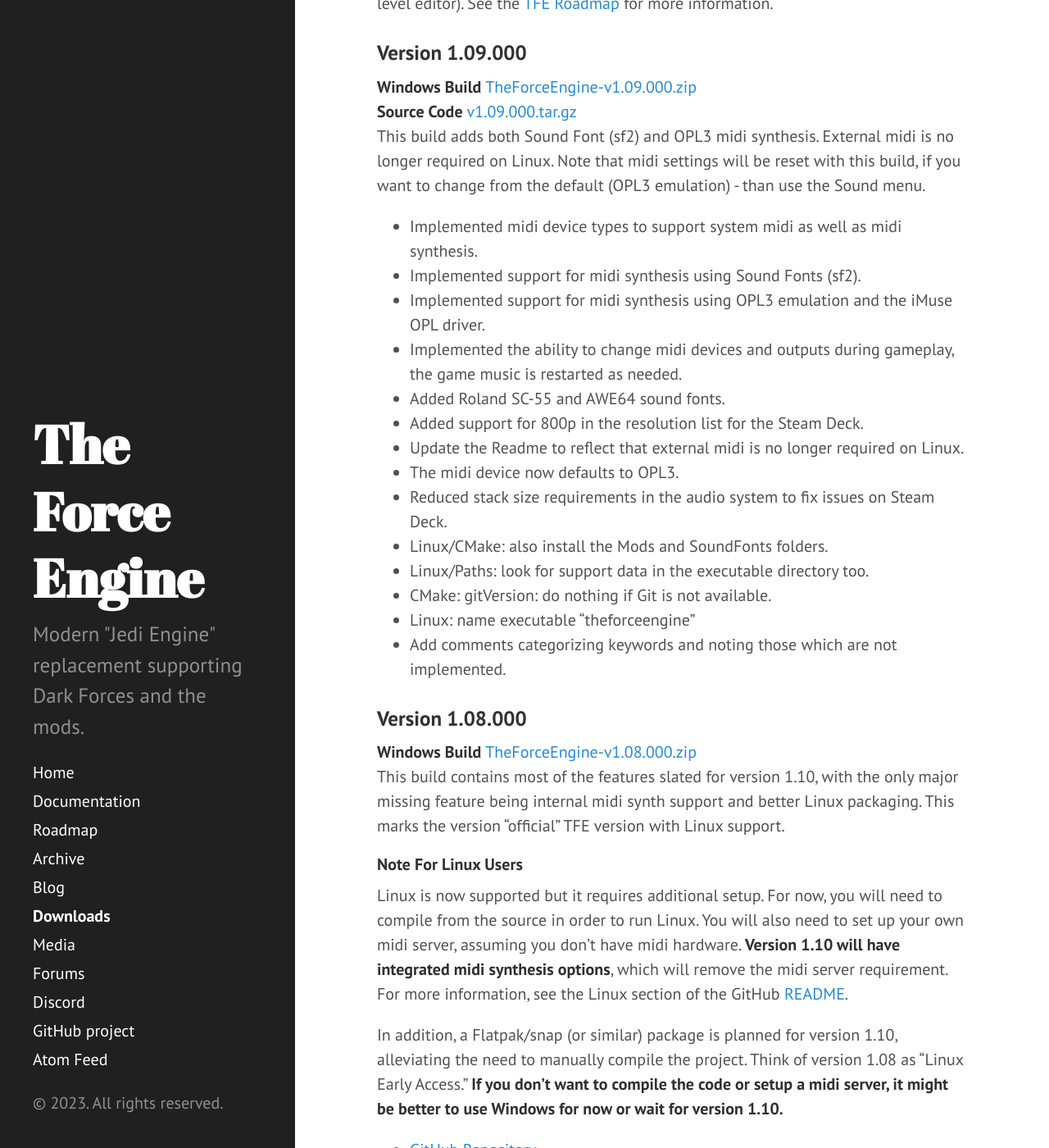
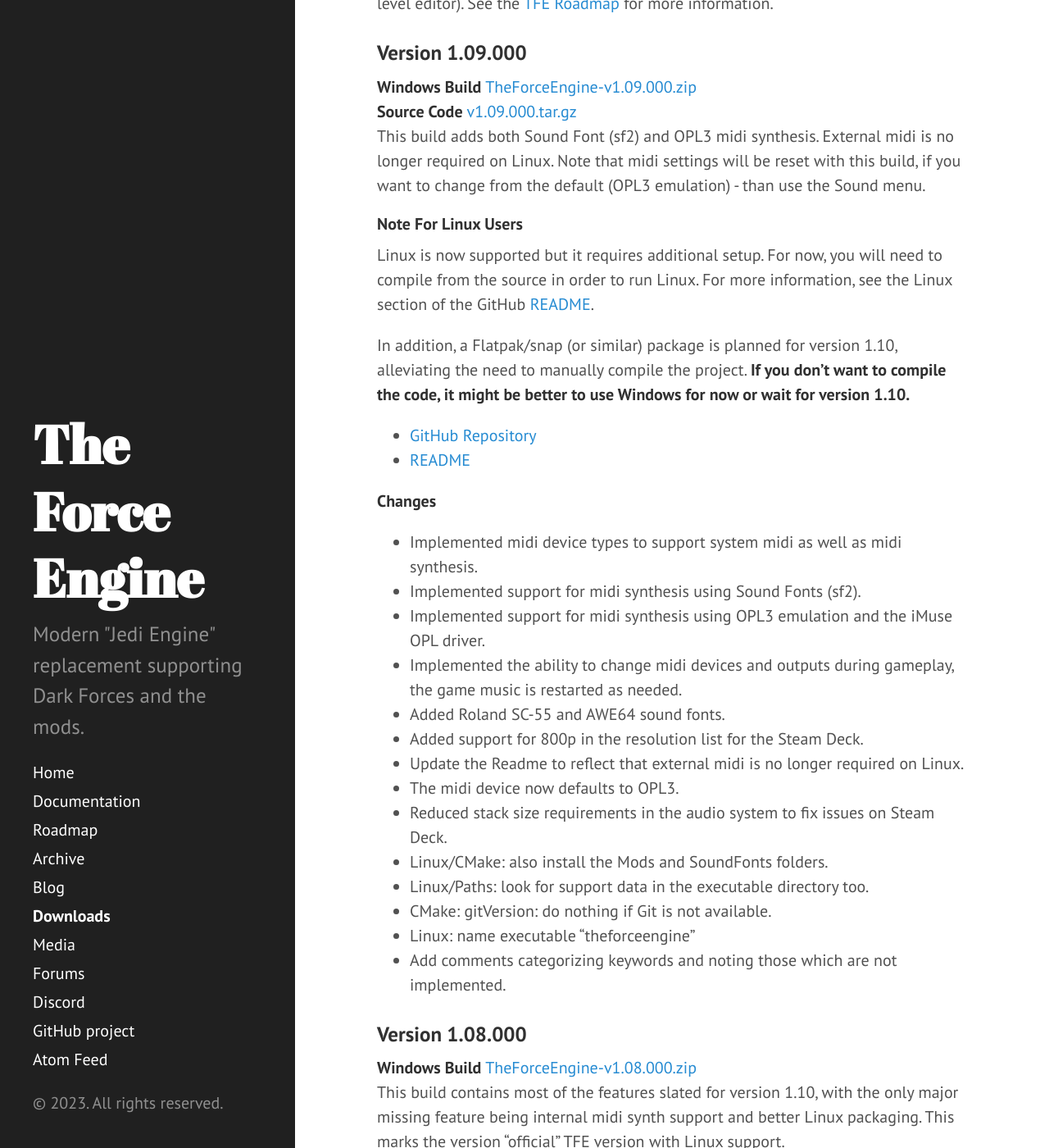
Before and after one commit to TheForceEngine/TheForceEngine.github.io, a Jekyll site: the page built from downloads.md, in a window 1280 px wide and 1400 px high, scrolled down 622 px. Shown: the whole window at 82% size. Built offline with Jekyll 4.4.1, drawn with Linux system fonts in a browser that asks for light colours; some of the changed lines change nothing that is shown.

Commit message:
Update downloads.md

```diff
--- a/downloads.md
+++ b/downloads.md
@@ -16,6 +16,15 @@
 **Source Code** [v1.09.000.tar.gz](https://github.com/luciusDXL/TheForceEngine/archive/refs/tags/v1.09.000.tar.gz) <br>
 This build adds both Sound Font (sf2) and OPL3 midi synthesis. External midi is no longer required on Linux. Note that midi settings will be reset with this build, if you want to change from the default (OPL3 emulation) - than use the Sound menu.
 
+#### Note For Linux Users
+Linux is now supported but it requires additional setup. For now, you will need to compile from the source in order to run Linux. For more information, see the Linux section of the GitHub [README](https://github.com/luciusDXL/TheForceEngine/blob/master/README.md).
+
+In addition, a Flatpak/snap (or similar) package is planned for version 1.10, alleviating the need to manually compile the project. **If you don't want to compile the code, it might be better to use Windows for now or wait for version 1.10.**
+
+* [GitHub Repository](https://github.com/luciusDXL/TheForceEngine)
+* [README](https://github.com/luciusDXL/TheForceEngine/blob/master/README.md)
+
+**Changes**
 * Implemented midi device types to support system midi as well as midi synthesis.
 * Implemented support for midi synthesis using Sound Fonts (sf2).
 * Implemented support for midi synthesis using OPL3 emulation and the iMuse OPL driver.
@@ -34,14 +43,6 @@
 ### Version 1.08.000
 **Windows Build** [TheForceEngine-v1.08.000.zip](archive/TheForceEngine-v1.08.000.zip) <br>
 This build contains most of the features slated for version 1.10, with the only major missing feature being internal midi synth support and better Linux packaging. This marks the version "official" TFE version with Linux support.
-
-#### Note For Linux Users
-Linux is now supported but it requires additional setup. For now, you will need to compile from the source in order to run Linux. You will also need to set up your own midi server, assuming you don't have midi hardware. **Version 1.10 will have integrated midi synthesis options**, which will remove the midi server requirement. For more information, see the Linux section of the GitHub [README](https://github.com/luciusDXL/TheForceEngine/blob/master/README.md).
-
-In addition, a Flatpak/snap (or similar) package is planned for version 1.10, alleviating the need to manually compile the project. Think of version 1.08 as "Linux Early Access." **If you don't want to compile the code or setup a midi server, it might be better to use Windows for now or wait for version 1.10.**
-
-* [GitHub Repository](https://github.com/luciusDXL/TheForceEngine)
-* [README](https://github.com/luciusDXL/TheForceEngine/blob/master/README.md)
 
 **Changes**
 * Changed "activated" to "toggle" to better match existing cheat messages.
```
